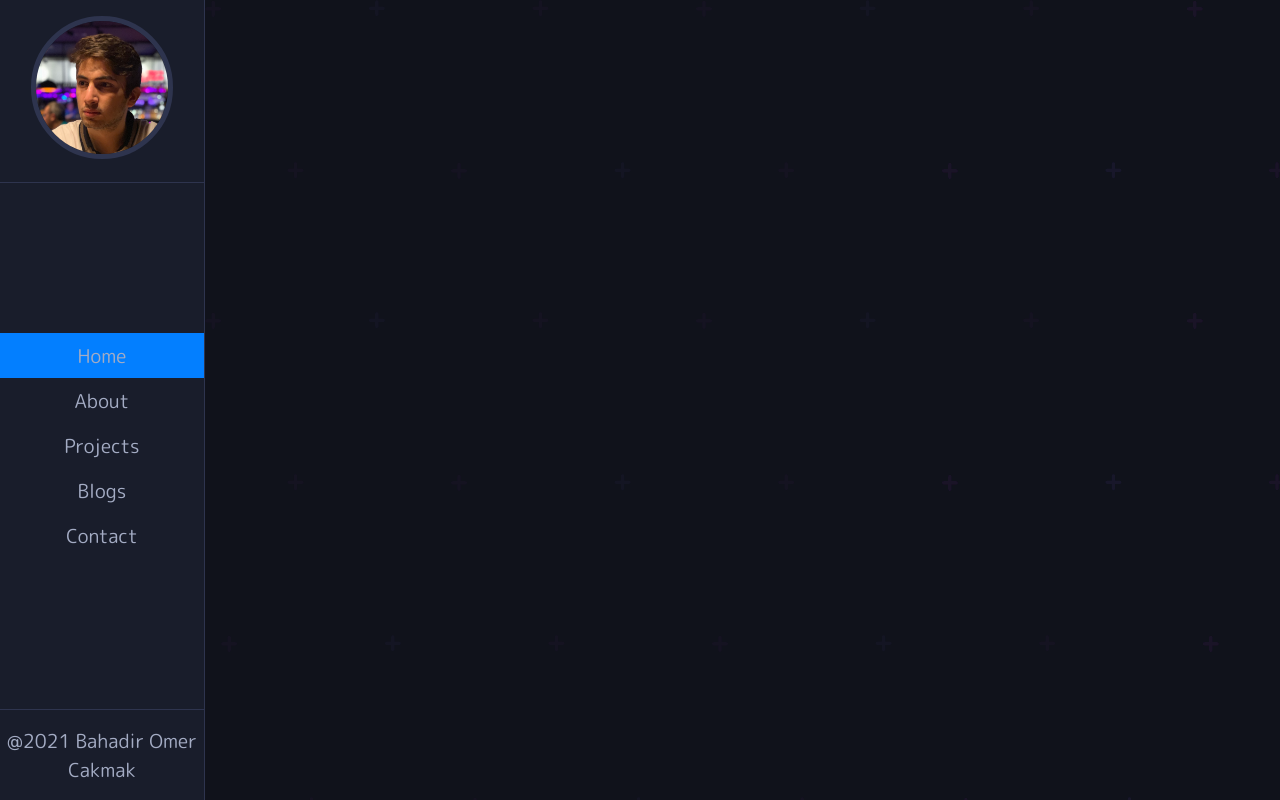
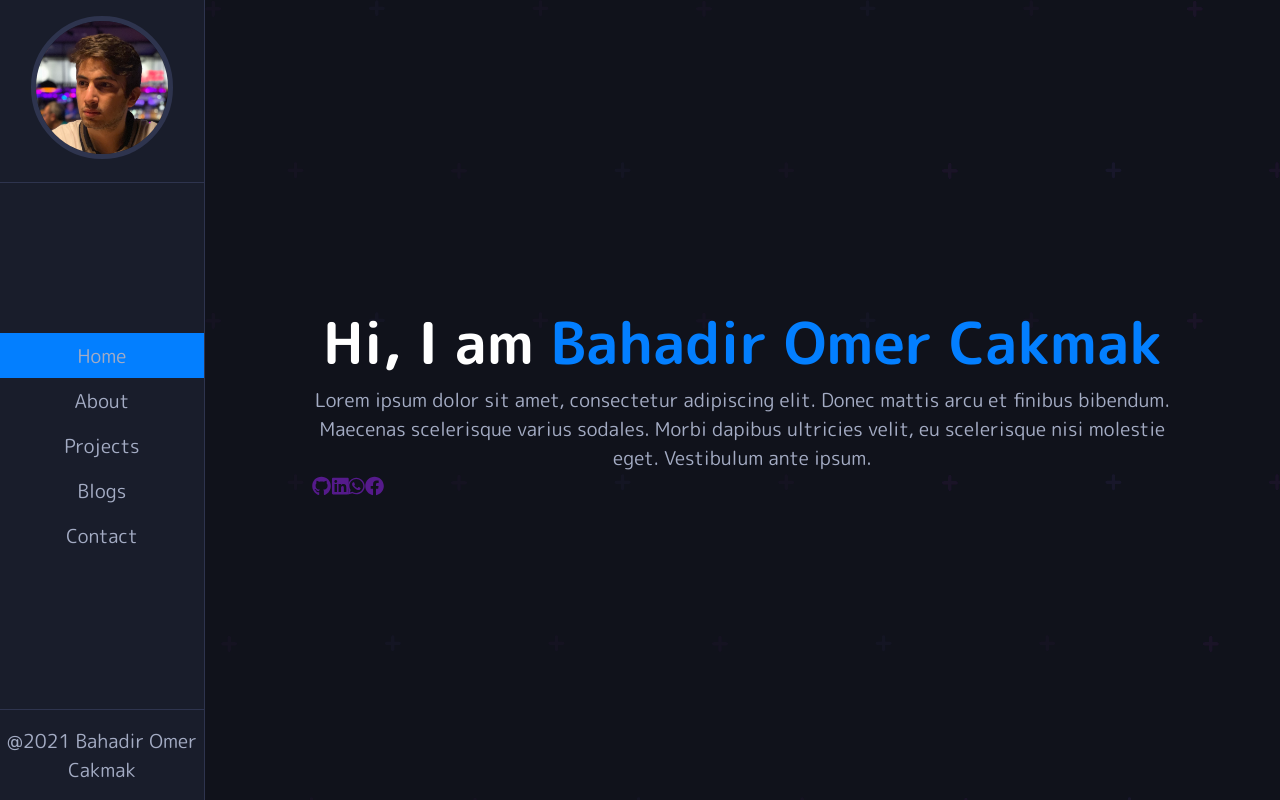
Before and after one commit to bomercakmak/my-portfolio-react, a React (Create React App) app: page / in a window 1280 px wide. Built offline with nearby package versions, Linux system fonts and the light colour scheme.

Commit message:
I added Homepage information and I also added @fortawesome/free-brands-svg-icons

```diff
--- a/src/App.js
+++ b/src/App.js
@@ -1,13 +1,18 @@
-import './App.scss';
-import NavBar from './Components/NavBar'
+import "./App.scss";
+import NavBar from "./Components/NavBar";
+import HomePage from "./Pages/HomePage";
 
 function App() {
   return (
     <div className="App">
-        <div className="sidebar">
-          <NavBar/>
+      <div className="sidebar">
+        <NavBar />
+      </div>
+      <div className="main-content">
+        <div className="content">
+          <HomePage />
         </div>
-        <div className="main-content"></div>
+      </div>
     </div>
   );
 }
--- a/src/App.scss
+++ b/src/App.scss
@@ -1,5 +1,6 @@
 @import './styles/layout';
 @import './styles/navbar';
+@import './styles/typography';
 
 
 *{
--- a/src/Pages/HomePage.js
+++ b/src/Pages/HomePage.js
@@ -1,4 +1,12 @@
-import React from 'react'
+import React from "react";
+import { FontAwesomeIcon } from "@fortawesome/react-fontawesome";
+import {
+  faFacebook,
+  faGithub,
+  faLinkedin,
+  faWhatsapp,
+} from "@fortawesome/free-brands-svg-icons";
+import { Link } from "react-router-dom";
 
 function HomePage() {
   return (
@@ -6,11 +14,31 @@ function HomePage() {
       <header className="hero">
         <h1 className="hero-text">
           Hi, I am
-                    <span>Bahadir Omer Cakmak</span>
+          <span> Bahadir Omer Cakmak</span>
         </h1>
+        <p className="h-sub-text">
+          Lorem ipsum dolor sit amet, consectetur adipiscing elit. Donec mattis
+          arcu et finibus bibendum. Maecenas scelerisque varius sodales. Morbi
+          dapibus ultricies velit, eu scelerisque nisi molestie eget. Vestibulum
+          ante ipsum.
+        </p>
+        <div className="icons">
+          <Link>
+            <FontAwesomeIcon icon={faGithub} />
+          </Link>
+          <Link>
+            <FontAwesomeIcon icon={faLinkedin} />
+          </Link>
+          <Link>
+            <FontAwesomeIcon icon={faWhatsapp} />
+          </Link>
+          <Link>
+            <FontAwesomeIcon icon={faFacebook} />
+          </Link>
+        </div>
       </header>
     </div>
-    )
+  );
 }
 
-export default HomePage
+export default HomePage;
--- a/src/styles/_layout.scss
+++ b/src/styles/_layout.scss
@@ -15,5 +15,6 @@
         min-height: 100vh;
         background-image:url(../img/dots.svg);
         display: grid;
+        position: relative;
     }
 }
--- /dev/null
+++ b/src/styles/_typography.scss
@@ -0,0 +1,21 @@
+.HomePage{
+    position:absolute;
+    top:50%;
+    left:50%;
+    transform:translate(-50%, -50%);
+    width:80%;
+}
+
+
+.hero-text{
+    color: white;
+    text-align:center;
+    font-size:3.6rem;
+    span{
+        color:#037FFF;
+    }
+}
+.h-sub-text{
+    text-align:center;
+
+}
```
Lines whose indentation alone changed are shown as unchanged.
